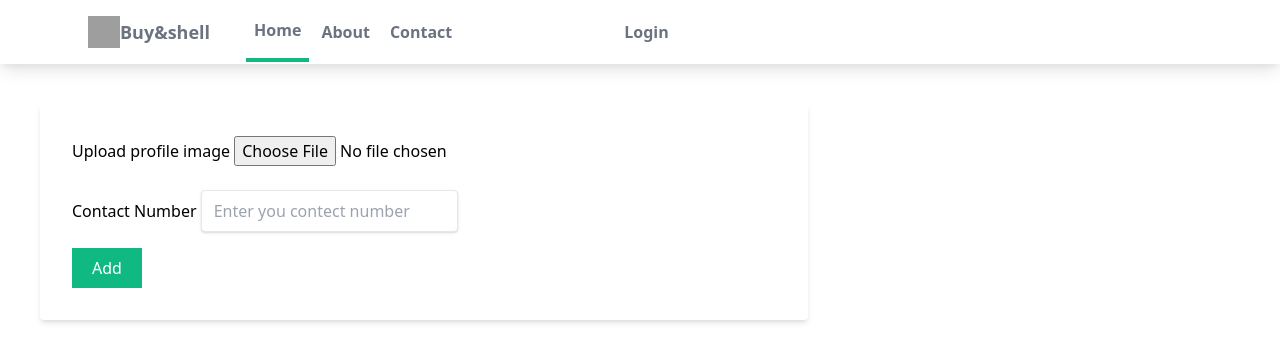
After one commit to yubrajthapa/DjangoFirst, a Django app: page /users/createprofile/ in a window 1280 px wide. The commit adds this page. Shown: the top 362 px of the page. Run offline with Django 4.2, Linux system fonts and the light colour scheme; style sheets or scripts are compiled from the project's sources; grey boxes are pictures that could not be loaded.

Commit message:
Handling Post Request From User Form

```diff
--- /dev/null
+++ b/users/templates/users/createprofile.html
@@ -0,0 +1,15 @@
+{% extends 'myapp/base.html'%}
+{% block content %}
+    <form method="post" enctype="multipart/form-data" class="bg-white shadow-md m-10 w-3/5 rounded px-8 pt-6 pb-8 mb-4">
+        <!-- sending different types of form data we use enctype -->
+        {% csrf_token %}
+        <div class="mb-4">
+            <label for="">Upload profile image</label>
+            <input class="py-2" type="file" accept="image/*" name="upload" id="upload">
+        </div>
+        <div class="mb-4">
+            <label for="">Contact Number</label>
+            <input class="shadow appearance-none border rounded py-2 px-3 mr-10 text-gray-700" placeholder="Enter you contect number" type="text" accept="image/*" placeholder="Enter your contact" name="contact_number" id="contact_number">
+        </div>
+        <input class="bg-green-500 text-white px-5 py-2" name="Add" value="Add" type= "submit">
+{% endblock %}
--- a/users/templates/users/profile.html
+++ b/users/templates/users/profile.html
@@ -6,6 +6,7 @@
             <img src="{{user.profile.image.url}}" alt=" ">
         </div>
         <div class="font-bold text-xl mb-2 px-6 py-4">{{user.username }}</div>
+        <div class="font-bold text-xl mb-2 px-6 py-4">{{user.profile.contact_number }}</div>
     </div>
 </div>
 {% endblock %}
--- a/users/urls.py
+++ b/users/urls.py
@@ -8,6 +8,7 @@ urlpatterns = [
     path('register/', views.register, name = 'register'),
     path('login/', authentication_view.LoginView.as_view(template_name='users/login.html'),name="login"),
     path('logout/', authentication_view.LogoutView.as_view(template_name='users/logout.html'),name="logout"),
-    path('profile/', views.profile, name = "profile"),
+    path('profile/', views.profile, name = 'profile'),
+    path('createprofile/', views.create_profile, name='createprofile'),
 
 ]
--- a/users/views.py
+++ b/users/views.py
@@ -1,6 +1,7 @@
 from django.shortcuts import render, redirect
 from . forms import NewUserForm
 from django.contrib.auth.decorators import login_required
+from . models import Profile
 
 # Create your views here.
 def register(request):
@@ -20,3 +21,13 @@ def register(request):
 @login_required
 def profile(request):
     return render(request, 'users/profile.html')
+
+
+def create_profile(request):
+    if request.method== 'POST':
+        contact_number = request.POST.get('contact_number')
+        image = request.FILES['upload']
+        user = request.user #Requesting current loggied in user
+        profile = Profile(user=user, image=image, contact_number = contact_number)
+        profile.save()
+    return render(request, 'users/createprofile.html')
```
Also changed, not shown: db.sqlite3, media/profile_pictures/IMG_1930_KhG4gPe.JPG (added), media/profile_pictures/alish.jpg (added).
